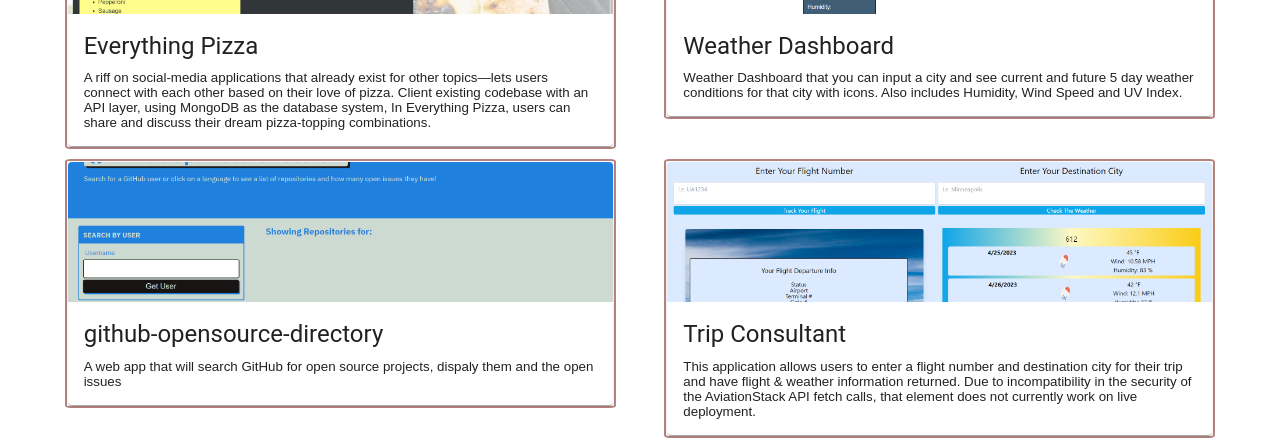
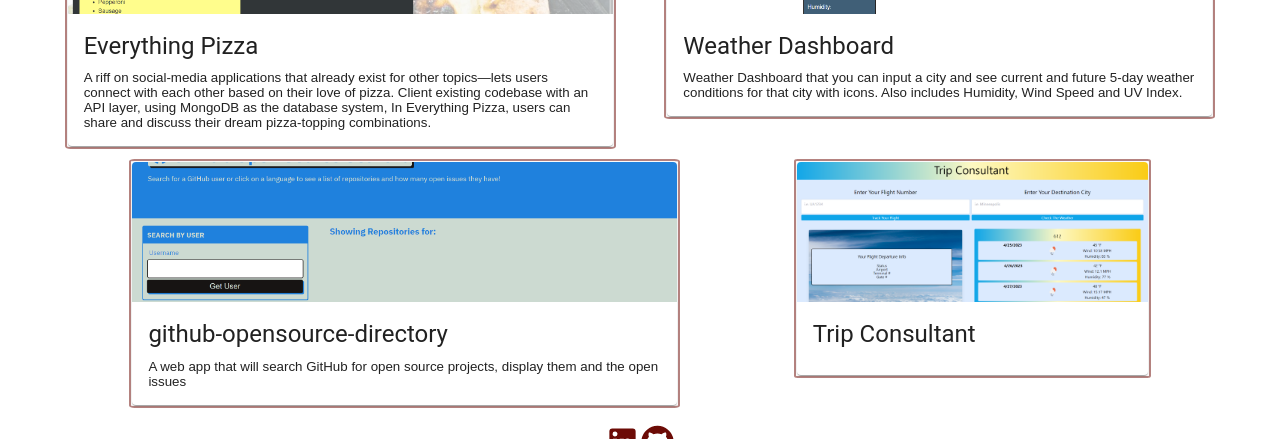
Before and after one commit to AndreBlankholm/Portfolio, a React (Create React App) app: page /projects in a window 1280 px wide. Shown: the part 256-695 px from the top of the page. Built offline with nearby package versions, Linux system fonts and the light colour scheme.

Commit message:
spellcheck

```diff
--- a/src/components/Projects/Projects.js
+++ b/src/components/Projects/Projects.js
@@ -24,7 +24,7 @@
       title: "Weather Dashboard",
       img: "weather-dash.png",
       description:
-        "Weather Dashboard that you can input a city and see current and future 5 day weather conditions for that city with icons. Also includes Humidity, Wind Speed and UV Index.",
+        "Weather Dashboard that you can input a city and see current and future 5-day weather conditions for that city with icons. Also includes Humidity, Wind Speed and UV Index.",
       alt: "computer screenshot of deployed application",
       tools: "JavaScript, Node & Express, MySQL, Bootstrap, Handlebars.js",
       github: "https://github.com/AndreBlankholm/Pizza",
@@ -36,7 +36,7 @@
       img: "git-it-done.png",
       alt: "goodbye",
       description:
-        "A web app that will search GitHub for open source projects, dispaly them and the open issues",
+        "A web app that will search GitHub for open source projects, display them and the open issues",
       tools: "MySQL, Bootstrap, Handlebars.js",
       github: "https://andreblankholm.github.io/github-opensource-directory/",
       deployment: "N/A",
@@ -47,7 +47,7 @@
       img: "trip-consultant.png",
       alt: "computer screenshot of deployed application",
       description:
-        "This application allows users to enter a flight number and destination city for their trip and have flight & weather information returned. Due to incompatibility in the security of the AviationStack API fetch calls, that element does not currently work on live deployment.",
+        "",
       tools: "Javascript, Tailwind CSS, AviationStack API, OpenWeather API",
       github: "emmazart/trip-consultant",
       deployment: "https://emmazart.github.io/trip-consultant/",
```
